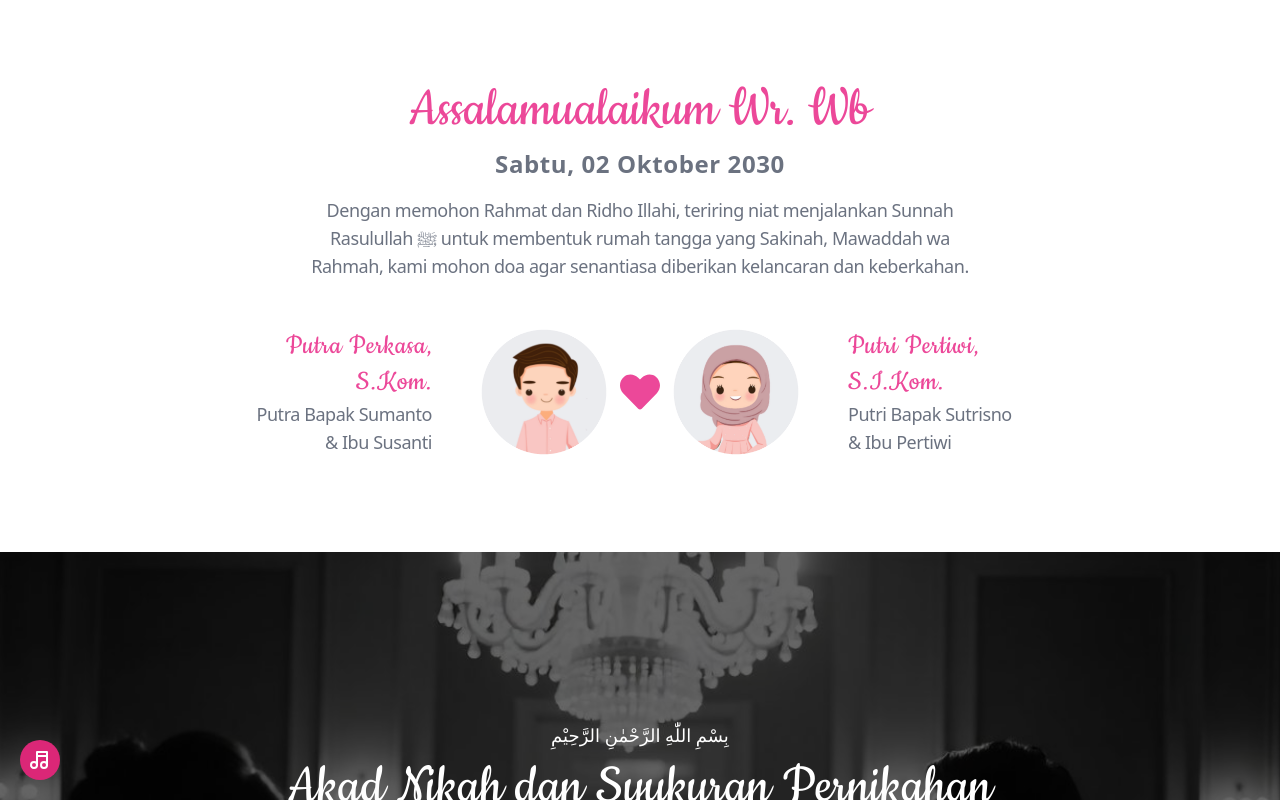
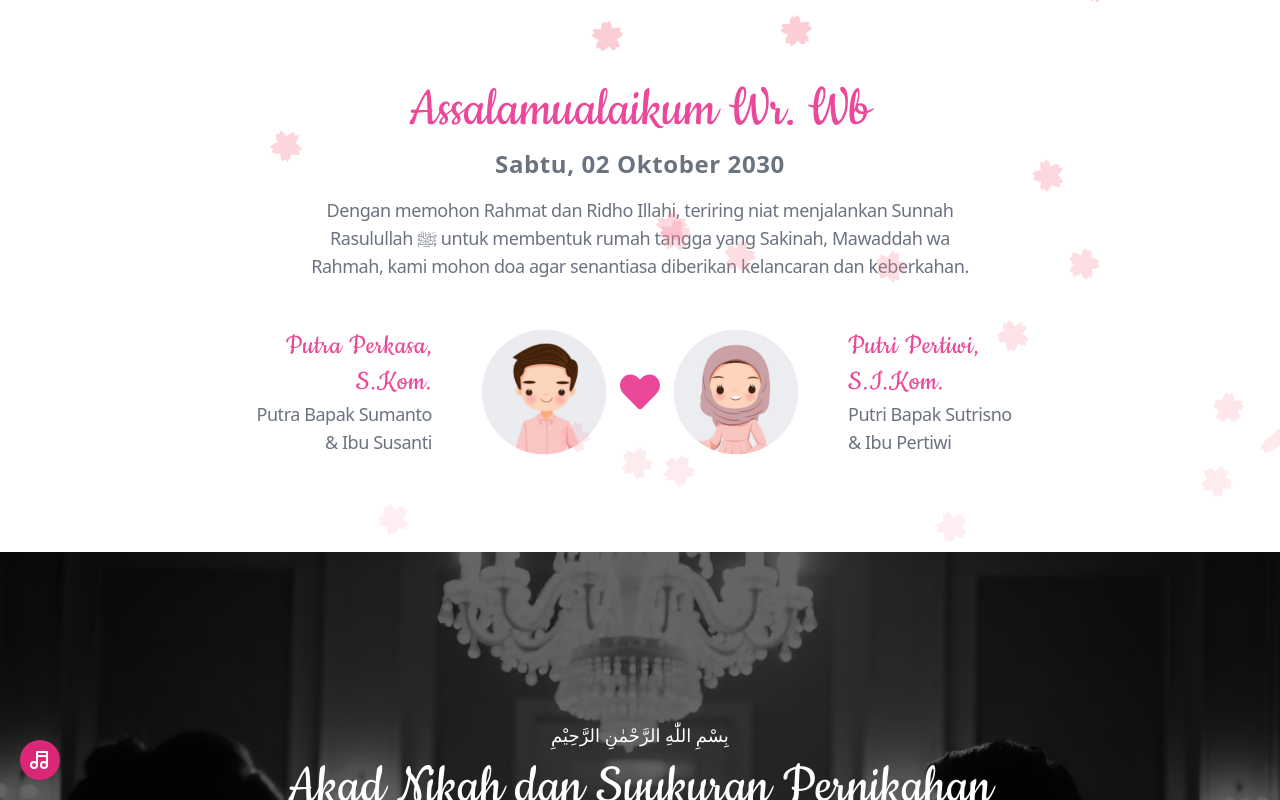
Before and after one commit to maldikurniawan/wedding, a React (Vite) app: page / in a window 1280 px wide. Both pictures are taken after a click on the button "Klik untuk Melihat Detail Acara". Shown: the part 800-1600 px from the top of the page. Built offline with nearby package versions, Linux system fonts and the light colour scheme.

Commit message:
add animation

```diff
--- a/src/App.jsx
+++ b/src/App.jsx
@@ -12,17 +12,19 @@ import { useEffect, useRef, useState } from "react";
 import music from "/assets/music/sound.mp3";
 import { FaArrowUp } from "react-icons/fa";
 import { TbMusic, TbMusicOff } from "react-icons/tb";
+import Sakura from "./components/Sakura";
 
 export default function App() {
   const [showScrollToTop, setShowScrollToTop] = useState(false);
-  const [isPlayingMusic, setIsPlayingMusic] = useState(true);
+  const [isPlayingMusic, setIsPlayingMusic] = useState(false);
+  const [showSakura, setShowSakura] = useState(false);
 
   // Music
   const audioRef = useRef(new Audio(music));
 
   // Ensure audio plays when the component is mounted
   useEffect(() => {
-    audioRef.current.volume = 0.4;
+    audioRef.current.volume = 0.8;
     audioRef.current.loop = true;
     if (isPlayingMusic) {
       audioRef.current.play();
@@ -51,7 +53,8 @@ export default function App() {
 
   return (
     <div className="overflow-x-hidden">
-      <Welcome />
+      {showSakura && <Sakura />}
+      <Welcome setIsPlayingMusic={setIsPlayingMusic} setShowSakura={setShowSakura} />
       <Opening />
       <Wedding />
       <Story />
--- /dev/null
+++ b/src/components/Sakura.jsx
@@ -0,0 +1,25 @@
+import React from "react";
+
+const Sakura = () => {
+    const flowers = new Array(30).fill(null); // Create an array of 30 sakura flowers
+
+    return (
+        <div className="fixed top-0 left-0 w-full h-full pointer-events-none z-50">
+            {flowers.map((_, index) => (
+                <div
+                    key={index}
+                    className="sakura"
+                    style={{
+                        left: `${Math.random() * 100}%`, // Random left position
+                        animationDuration: `${Math.random() * 3 + 3}s`, // Random fall duration
+                        animationDelay: `${Math.random() * 5}s`, // Random delay before falling
+                    }}
+                >
+                    <img src="sakura.png" alt="Sakura Flower" className="w-6 h-6" />
+                </div>
+            ))}
+        </div>
+    );
+};
+
+export default Sakura;
--- a/src/index.css
+++ b/src/index.css
@@ -3,7 +3,33 @@
 @tailwind utilities;
 
 .cookie-regular {
-    font-family: "Cookie", cursive;
-    font-weight: 400;
-    font-style: normal;
+  font-family: 'Cookie', cursive;
+  font-weight: 400;
+  font-style: normal;
+}
+
+@keyframes fall {
+  0% {
+    transform: translateY(-100px) rotate(0deg);
+    opacity: 0.5;
   }
+  100% {
+    transform: translateY(100vh) rotate(360deg);
+    opacity: 0;
+  }
+}
+
+.sakura {
+  animation-name: fall;
+  animation-timing-function: linear;
+  animation-iteration-count: infinite; /* Ensure the animation repeats infinitely */
+  position: absolute;
+  top: -50px;
+  opacity: 0.8;
+  pointer-events: none;
+}
+.sakura img {
+  width: 30px; /* Adjust the size of sakura flowers */
+  height: 30px;
+  object-fit: cover;
+}
--- a/src/pages/Welcome.jsx
+++ b/src/pages/Welcome.jsx
@@ -1,13 +1,12 @@
 import React, { useEffect, useState } from "react";
 import { FaInstagram } from "react-icons/fa";
-import { Link } from "react-scroll"; // Importing Link from react-scroll
 
-const Welcome = () => {
+const Welcome = ({ setIsPlayingMusic, setShowSakura  }) => {
   const [guestName, setGuestName] = useState("Bapak/Ibu/Saudara/i");
 
   useEffect(() => {
     // Disable scrolling when the component mounts
-    // document.body.style.overflow = "hidden";
+    document.body.style.overflow = "hidden";
 
     // Extract the 'to' query parameter from the URL
     const params = new URLSearchParams(window.location.search);
@@ -24,14 +23,13 @@ const Welcome = () => {
 
   // Function to handle invitation click and delayed scroll
   const openInvitation = () => {
-    // Optional: Perform any action before scrolling, like showing a loading message or animation
+    setShowSakura(true);
     setTimeout(() => {
       // Trigger smooth scroll to the "Opening" section
       document.getElementById("Opening")?.scrollIntoView({ behavior: "smooth" });
-
-      // Optional: Re-enable scrolling after the scroll is triggered
       document.body.style.overflow = "auto";
-    }, 500); // Match the duration for any UI transition (e.g., fade-out)
+      setIsPlayingMusic(true);
+    }, 500);
   };
 
   return (
@@ -83,7 +81,7 @@ const Welcome = () => {
 
         {/* Scroll or Open Invitation Button */}
         <button
-          onClick={openInvitation} // Use openInvitation to trigger scroll with a delay
+          onClick={openInvitation}
           className="mt-8 flex items-center justify-center mx-auto gap-2 px-6 py-3 bg-white text-black rounded-full shadow-lg text-sm font-semibold hover:bg-gray-200 transition-all duration-300"
         >
           <span>Klik untuk Melihat Detail Acara</span>
```
Also changed, not shown: 1 other file (tests, documents, lock files or other folders).
